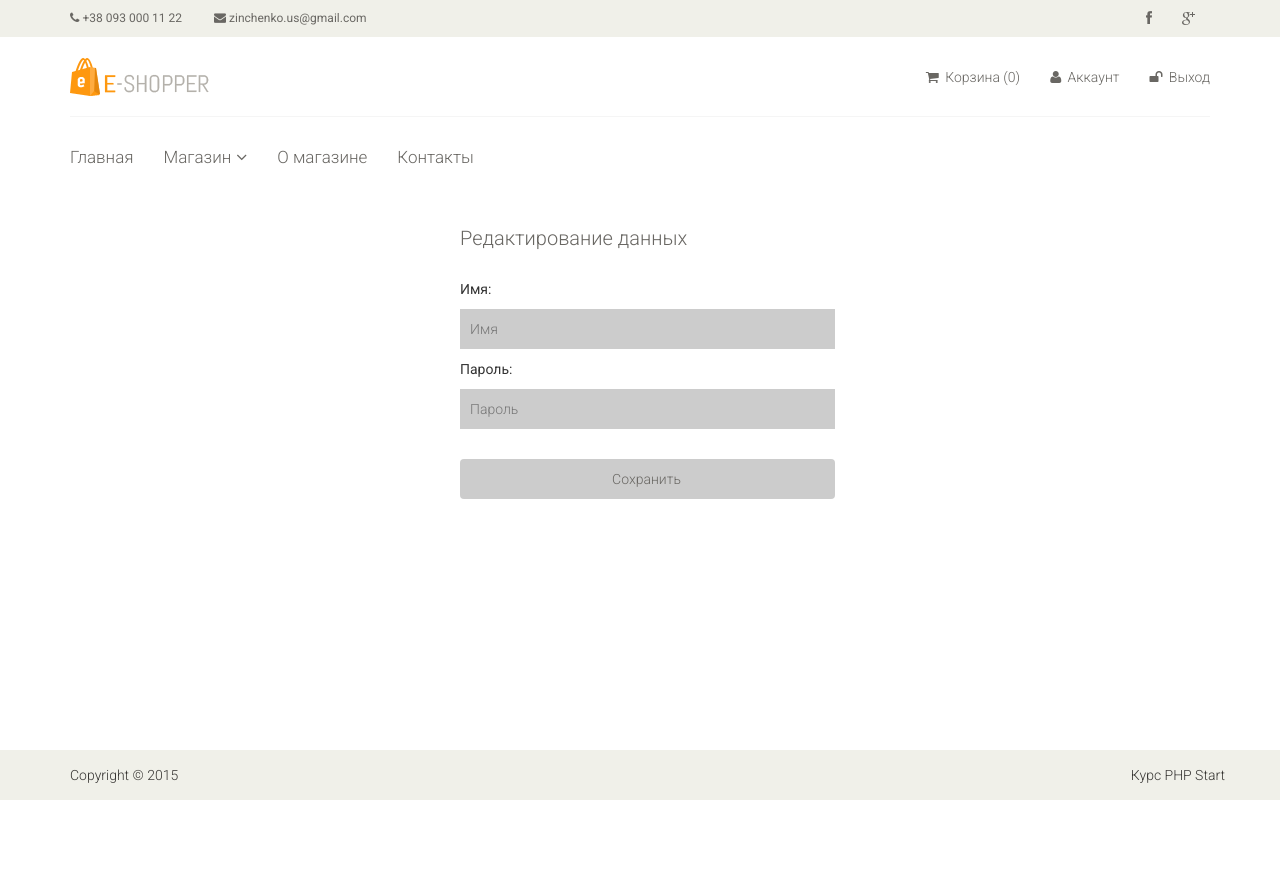
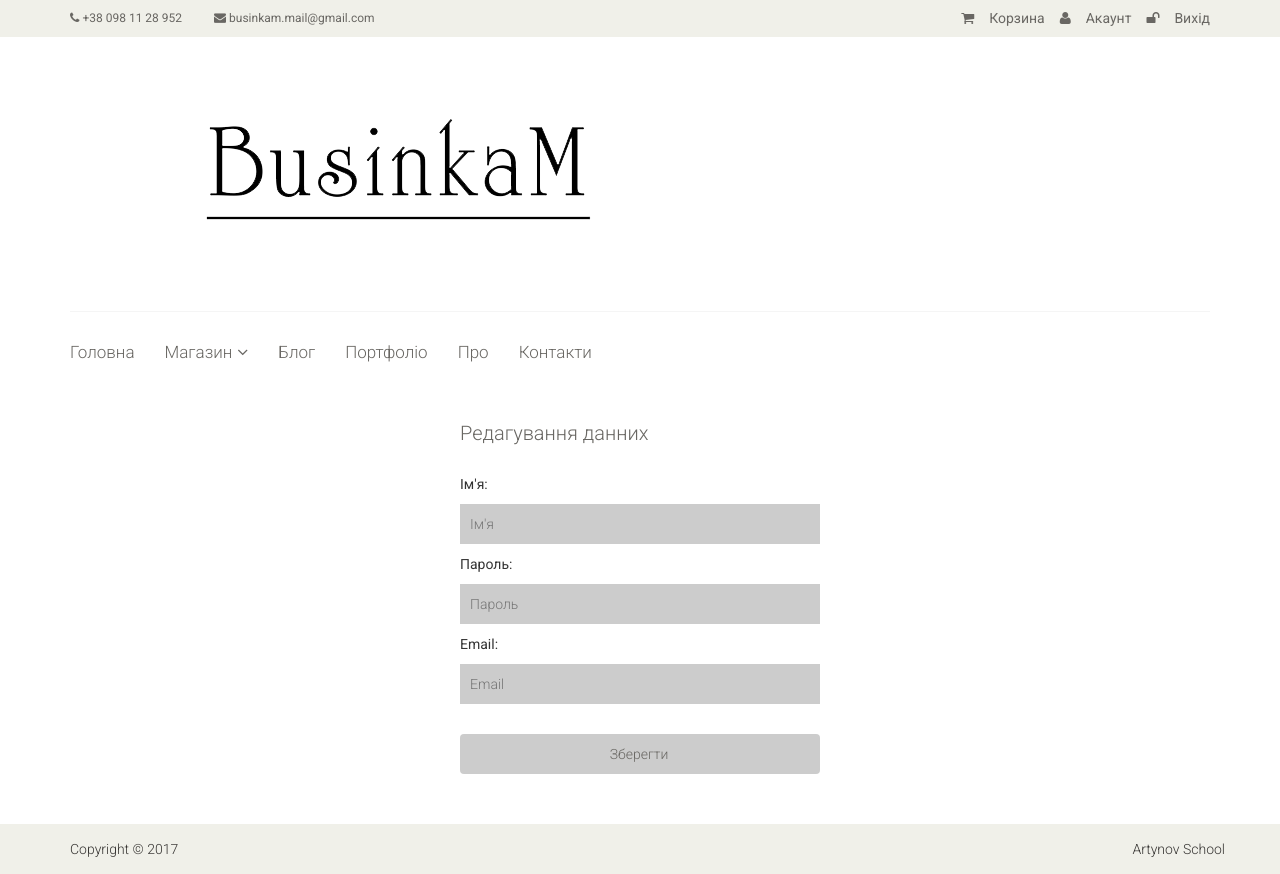
Before and after one commit to maxkushnir/businkam, a PHP site: page /cabinet/edit in a window 1280 px wide. Before the commit the page ends 800 px from the top, so only its background shows below. Run offline with PHP 8.4, Linux system fonts and the light colour scheme; a user stored in the database is signed in; data comes from the database, SQL or seed files in the repository; some libraries are stand-ins or nearby versions.

Commit message:
Адмінка 80% (галерея--). Фронт - 20%. Додана пагінація статей. Робота з блоком --БЛОГ--

```diff
--- a/config/routes.php
+++ b/config/routes.php
@@ -38,6 +38,8 @@
     'admin/order/view/([0-9]+)' => 'adminOrder/view/$1',
     'admin/order' => 'adminOrder/index',
     //Article:
+    'blog/article-([0-9]+)' => "Article/view/$1",
+    'blog/page-([0-9]+)' => "Article/index/$1",
     'blog' => "Article/index",
     'admin/article/create' => 'AdminArticle/create',
     'admin/article/edit/([0-9]+)' => 'AdminArticle/edit/$1',
--- a/controllers/CabinetController.php
+++ b/controllers/CabinetController.php
@@ -37,6 +37,7 @@
         // Заполняем переменные для полей формы
         $name = $user['name'];
         $password = $user['password'];
+        $email = $user['email'];
 
         // Флаг результата
         $result = false;
@@ -47,21 +48,25 @@
             // Получаем данные из формы редактирования
             $name = $_POST['name'];
             $password = $_POST['password'];
+            $email = $_POST['email'];
 
             // Флаг ошибок
             $errors = false;
 
             // Валидируем значения
             if (!User::checkName($name)) {
-                $errors[] = 'Имя не должно быть короче 2-х символов';
+                $errors[] = "Ім'я не повинно бути коротшим 2-х символів";
             }
             if (!User::checkPassword($password)) {
-                $errors[] = 'Пароль не должен быть короче 6-ти символов';
+                $errors[] = 'Пароль не повинен бути коротшим 6-и символів';
+            }
+            if (!User::checkEmail($email)) {
+                $errors[] = 'Введіть email в форматі "name@host.com"';
             }
 
             if ($errors == false) {
                 // Если ошибок нет, сохраняет изменения профиля
-                $result = User::edit($userId, $name, $password);
+                $result = User::edit($userId, $name, $password, $email);
             }
         }
 
--- a/models/User.php
+++ b/models/User.php
@@ -35,16 +35,17 @@
      * @param integer $id <p>id пользователя</p>
      * @param string $name <p>Имя</p>
      * @param string $password <p>Пароль</p>
+     * @param string $email <p>Email</p>
      * @return boolean <p>Результат выполнения метода</p>
      */
-    public static function edit($id, $name, $password)
+    public static function edit($id, $name, $password, $email)
     {
         // Соединение с БД
         $db = Db::getConnection();
 
         // Текст запроса к БД
         $sql = "UPDATE user
-            SET name = :name, password = :password
+            SET name = :name, password = :password, email = :email
             WHERE id = :id";
 
         // Получение и возврат результатов. Используется подготовленный запрос
@@ -52,6 +53,7 @@
         $result->bindParam(':id', $id, PDO::PARAM_INT);
         $result->bindParam(':name', $name, PDO::PARAM_STR);
         $result->bindParam(':password', $password, PDO::PARAM_STR);
+        $result->bindParam(':email', $email, PDO::PARAM_STR);
         return $result->execute();
     }
 
--- a/views/cabinet/edit.php
+++ b/views/cabinet/edit.php
@@ -4,10 +4,11 @@
     <div class="container">
         <div class="row">
 
-            <div class="col-sm-4 col-sm-offset-4 padding-right">
+            <div class="col-sm-4 col-sm-offset-4 padding-left">
 
                 <?php if ($result): ?>
-                    <p>Данные отредактированы!</p>
+                    <p>Данні відредаговано!</p>
+                    <li class="btn btn-default"><a href="/cabinet">Повернутись</a></li>
                 <?php else: ?>
                     <?php if (isset($errors) && is_array($errors)): ?>
                         <ul>
@@ -18,15 +19,18 @@
                     <?php endif; ?>
 
                     <div class="signup-form"><!--sign up form-->
-                        <h2>Редактирование данных</h2>
+                        <h2>Редагування данних</h2>
                         <form action="#" method="post">
-                            <p>Имя:</p>
-                            <input type="text" name="name" placeholder="Имя" value="<?php echo $name; ?>"/>
+                            <p>Ім'я:</p>
+                            <input type="text" name="name" placeholder="Ім'я" value="<?php echo $name; ?>"/>
 
                             <p>Пароль:</p>
                             <input type="password" name="password" placeholder="Пароль" value="<?php echo $password; ?>"/>
+
+                            <p>Email:</p>
+                            <input type="email" name="email" placeholder="Email" value="<?php echo $email; ?>"/>
                             <br/>
-                            <input type="submit" name="submit" class="btn btn-default" value="Сохранить" />
+                            <input type="submit" name="submit" class="btn btn-default" value="Зберегти" />
                         </form>
                     </div><!--/sign up form-->
 
--- a/views/cabinet/index.php
+++ b/views/cabinet/index.php
@@ -4,11 +4,11 @@
     <div class="container">
         <div class="row">
 
-            <h3>Кабинет пользователя</h3>
+            <h3>Кабінет користувача</h3>
 
-            <h4>Привет, <?php echo $user['name'];?>!</h4>
+            <h4>Привіт, <?php echo $user['name'];?>!</h4><br/>
             <ul>
-                <li><a href="/cabinet/edit">Редактировать данные</a></li>
+                <li class="btn btn-default"><a href="/cabinet/edit">Редагувати данні</a></li>
                 <!--<li><a href="/cabinet/history">Список покупок</a></li>-->
             </ul>
 
--- a/views/layouts/footer.php
+++ b/views/layouts/footer.php
@@ -5,8 +5,8 @@
     <div class="footer-bottom">
         <div class="container">
             <div class="row">
-                <p class="pull-left">Copyright © 2015</p>
-                <p class="pull-right">Курс PHP Start</p>
+                <p class="pull-left">Copyright © 2017</p>
+                <p class="pull-right">Artynov School</p>
             </div>
         </div>
     </div>
--- a/views/layouts/header.php
+++ b/views/layouts/header.php
@@ -5,7 +5,7 @@
         <meta name="viewport" content="width=device-width, initial-scale=1.0">
         <meta name="description" content="">
         <meta name="author" content="">
-        <title>Главная</title>
+        <title>Головна</title>
         <link href="/template/css/bootstrap.min.css" rel="stylesheet">
         <link href="/template/css/font-awesome.min.css" rel="stylesheet">
         <link href="/template/css/prettyPhoto.css" rel="stylesheet">
@@ -36,16 +36,23 @@
                             <div class="col-sm-6">
                                 <div class="contactinfo">
                                     <ul class="nav nav-pills">
-                                        <li><a href="#"><i class="fa fa-phone"></i> +38 093 000 11 22</a></li>
-                                        <li><a href="#"><i class="fa fa-envelope"></i> zinchenko.us@gmail.com</a></li>
+                                        <li><a href="#"><i class="fa fa-phone"></i> +38 098 11 28 952</a></li>
+                                        <li><a href="#"><i class="fa fa-envelope"></i> businkam.mail@gmail.com</a></li>
                                     </ul>
                                 </div>
                             </div>
                             <div class="col-sm-6">
                                 <div class="social-icons pull-right">
                                     <ul class="nav navbar-nav">
-                                        <li><a href="#"><i class="fa fa-facebook"></i></a></li>
-                                        <li><a href="#"><i class="fa fa-google-plus"></i></a></li>
+                                        <li><a href="/cart">
+                                                <i class="fa fa-shopping-cart"></i>Корзина </a>
+                                        </li>
+                                        <?php if (User::isGuest()): ?>
+                                            <li><a href="/user/login/"><i class="fa fa-lock"></i>Вхід</a></li>
+                                        <?php else: ?>
+                                            <li><a href="/cabinet/"><i class="fa fa-user"></i>Акаунт </a></li>
+                                            <li><a href="/user/logout/"><i class="fa fa-unlock"></i>Вихід </a></li>
+                                        <?php endif; ?>
                                     </ul>
                                 </div>
                             </div>
@@ -59,23 +66,6 @@
                             <div class="col-sm-4">
                                 <div class="logo pull-left">
                                     <a href="/"><img src="/template/images/home/logo.png" alt="" /></a>
-                                </div>
-                            </div>
-                            <div class="col-sm-8">
-                                <div class="shop-menu pull-right">
-                                    <ul class="nav navbar-nav">
-                                        <li><a href="/cart">
-                                                <i class="fa fa-shopping-cart"></i> Корзина
-                                                (<span id="cart-count"><?php echo Cart::countItems(); ?></span>)
-                                            </a>
-                                        </li>
-                                        <?php if (User::isGuest()): ?>
-                                            <li><a href="/user/login/"><i class="fa fa-lock"></i> Вход</a></li>
-                                        <?php else: ?>
-                                            <li><a href="/cabinet/"><i class="fa fa-user"></i> Аккаунт</a></li>
-                                            <li><a href="/user/logout/"><i class="fa fa-unlock"></i> Выход</a></li>
-                                        <?php endif; ?>
-                                    </ul>
                                 </div>
                             </div>
                         </div>
@@ -96,15 +86,17 @@
                                 </div>
                                 <div class="mainmenu pull-left">
                                     <ul class="nav navbar-nav collapse navbar-collapse">
-                                        <li><a href="/">Главная</a></li>
-                                        <li class="dropdown"><a href="#">Магазин<i class="fa fa-angle-down"></i></a>
+                                        <li><a href="/">Головна</a></li>
+                                        <li class="dropdown"><a href="/catalog/">Магазин<i class="fa fa-angle-down"></i></a>
                                             <ul role="menu" class="sub-menu">
-                                                <li><a href="/catalog/">Каталог товаров</a></li>
+                                                <li><a href="/catalog/">Каталог товарів</a></li>
                                                 <li><a href="/cart/">Корзина</a></li>
                                             </ul>
                                         </li>
-                                        <li><a href="/about/">О магазине</a></li>
-                                        <li><a href="/contacts/">Контакты</a></li>
+                                        <li><a href="/blog/">Блог</a></li>
+                                        <li><a href="/gallery/">Портфоліо</a></li>
+                                        <li><a href="/about/">Про</a></li>
+                                        <li><a href="/contacts/">Контакти</a></li>
                                     </ul>
                                 </div>
                             </div>
```
Also changed, not shown: components/AdminBase.php (+7 -2 lines), controllers/ArticleController.php (+15 -2 lines), controllers/SiteController.php (+10 -10 lines), controllers/UserController.php (+8 -8 lines), models/Article.php (+27 -1 lines), views/article/index.php (+30 -5 lines), views/article/view.php (+22 -5 lines), template/images/home/logo.png, upload/images/35.jpg (deleted).
